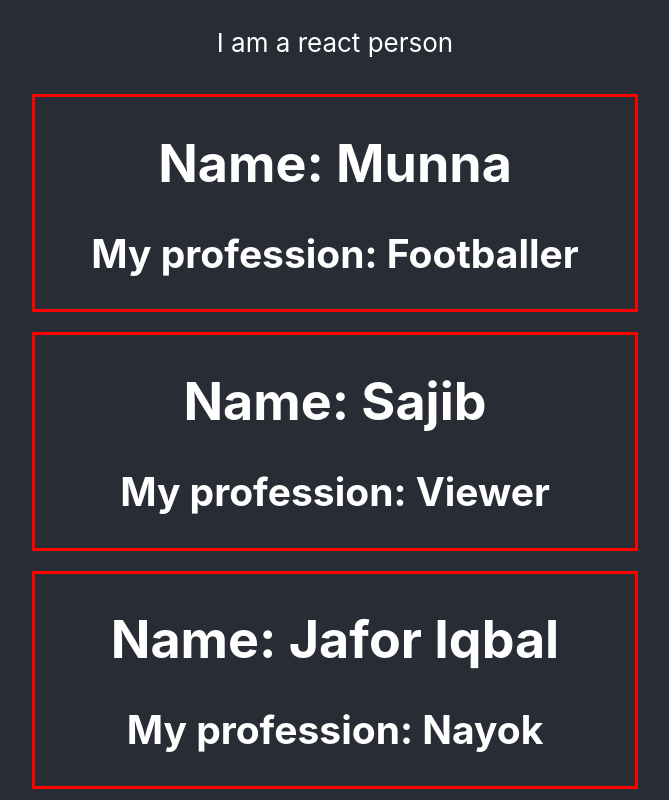
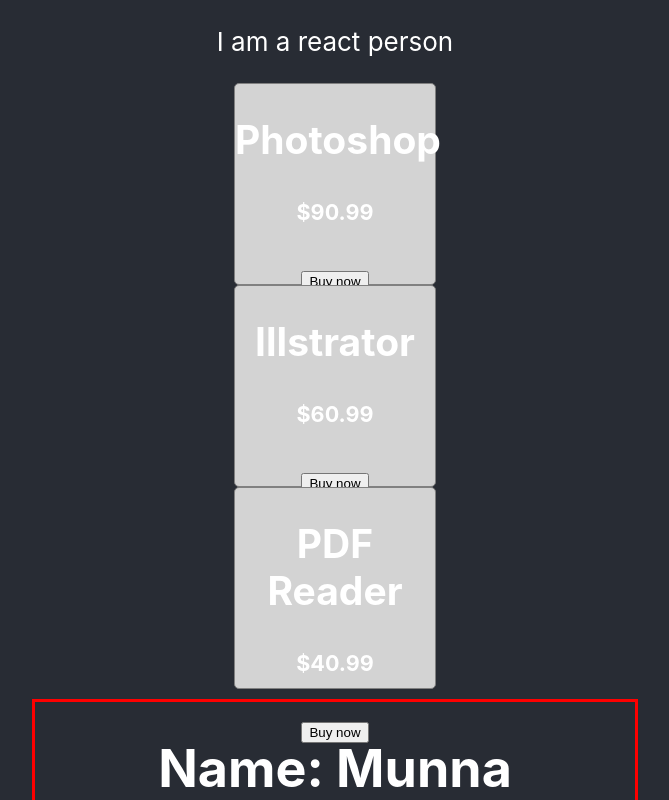
Before and after one commit to SajibSarker113/my-app, a React (Create React App) app: page / in a window 1280 px wide. Shown: the top 800 px of the page, without its empty margins (305-974 px from the left). Built offline with nearby package versions, Linux system fonts and the light colour scheme.

Commit message:
32.9 CREATE MULTIPLE COMPONENTS FROM AN ARRAY OF OBJECTS

```diff
--- a/src/App.js
+++ b/src/App.js
@@ -3,20 +3,47 @@
 import './App.css';
 
 function App() {
-
+const products = [
+  {name: 'Photoshop', price:'$90.99'},
+  {name: 'Illstrator', price:'$60.99'},
+  {name: 'PDF Reader', price:'$40.99'}
+]
   return (
     <div className="App">
       <header className="App-header">
       <p>I am a react person</p>
+      <Product product={products[0]}></Product>
+      <Product product={products[1]}></Product>
+      <Product product={products[2]}></Product>
       <Person name="Munna" job="Footballer"></Person>
       <Person name="Sajib" job="Viewer"></Person>
-      <Person name="Jafor Iqbal" job="Nayok"></Person>
-
 
       </header>
     </div>
   );
 }
+
+function Product(props){
+  const productStyle = {
+    border: '1px solid gray',
+    borderRadius:'5px',
+    backgroundColor:'lightgray',
+    height: '200px',
+    width: '200px',
+    float: 'left'
+  }
+  const {name, price} = props.product;
+  return (
+    <div style={productStyle}>
+      <h2> {props.product.name} </h2>
+      <h5> {props.product.price} </h5>
+      <button>Buy now</button>
+    </div>
+  )
+}
+
+
+
 function Person(props){
   const personStyle = {
     border:'2px solid red', margin:'10px'
```
